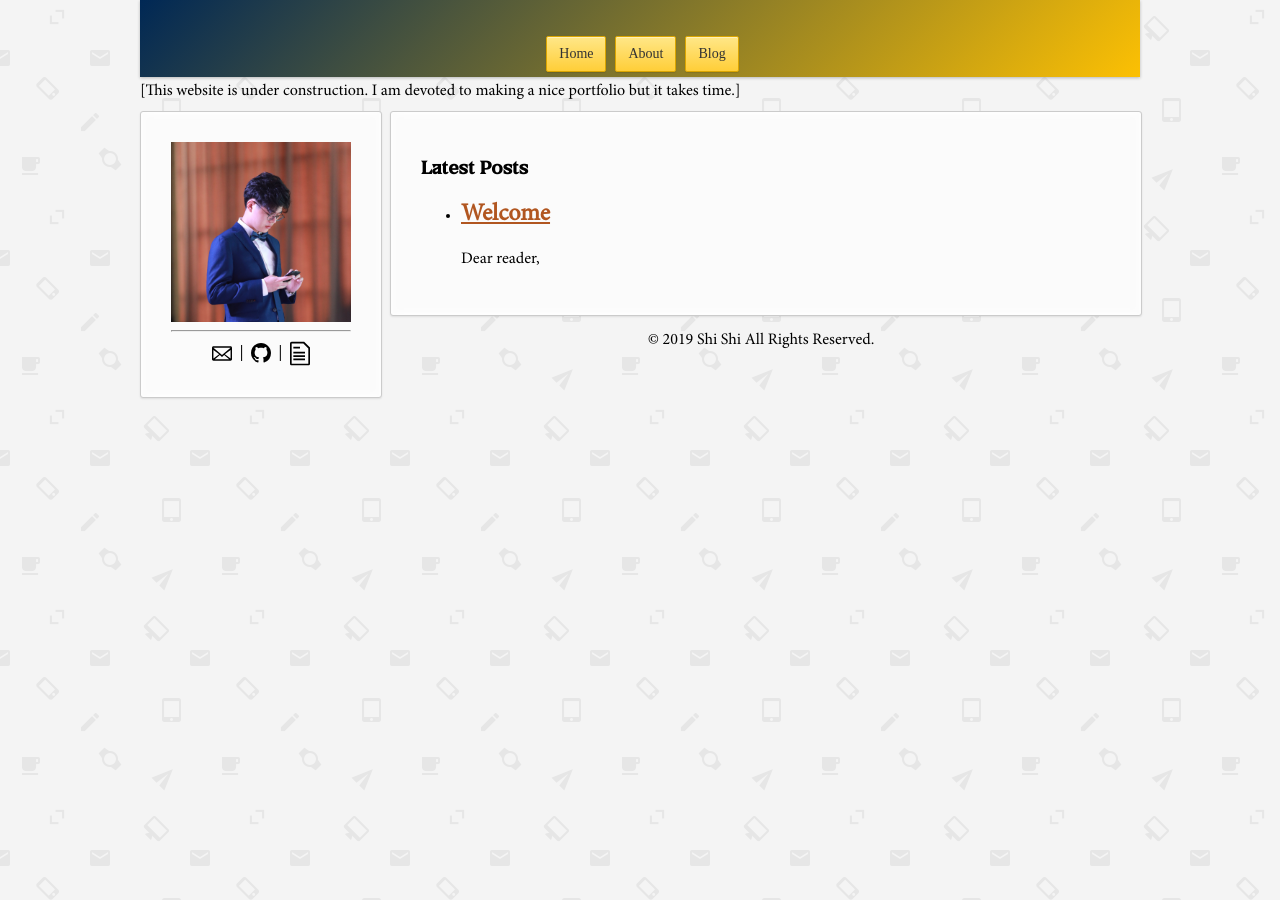
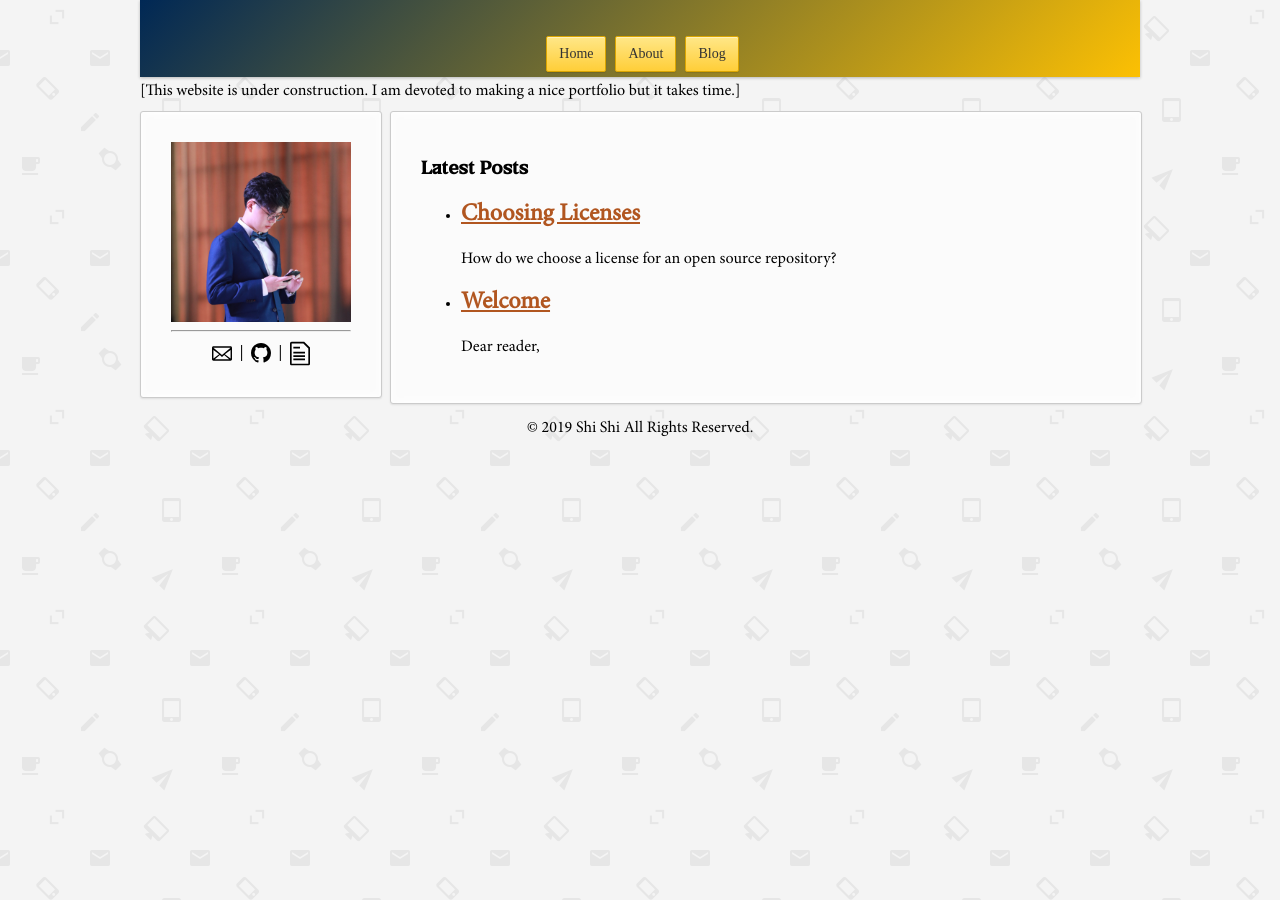
Before and after one commit to GeraltShi/GeraltShi.github.io, a Jekyll site: the page built from blog.html, in a window 1280 px wide. Built offline with Jekyll 4.4.1, drawn with Linux system fonts in a browser that asks for light colours.

Commit message:
add new article

```diff
--- a/_layouts/post.html
+++ b/_layouts/post.html
@@ -2,6 +2,6 @@
 layout: default
 ---
 <h1>{{ page.title }}</h1>
-<p>{{ page.date | date_to_string }} - {{ page.author }}</p>
+<p>{{ page.date | date: "%-d %B %Y - %R" }} - {{ page.author }}</p>
 
 {{ content }}
--- /dev/null
+++ b/_posts/2018-09-08-choosing_licenses.md
@@ -0,0 +1,12 @@
+---
+layout: post
+author: Shi
+title: Choosing Licenses
+---
+How do we choose a license for an open source repository?
+
+You may get a quick choice from this graph.
+
+<p align="center">
+    <img src="../../../assets/images/2018-09-08-choosing_licenses.svg" width="80%">
+</p>
```
Also changed, not shown: _posts/2018-09-07-welcome.md (renamed from _posts/2018-09-08-welcome.md), assets/images/2018-09-08-choosing_licenses.svg (added).
